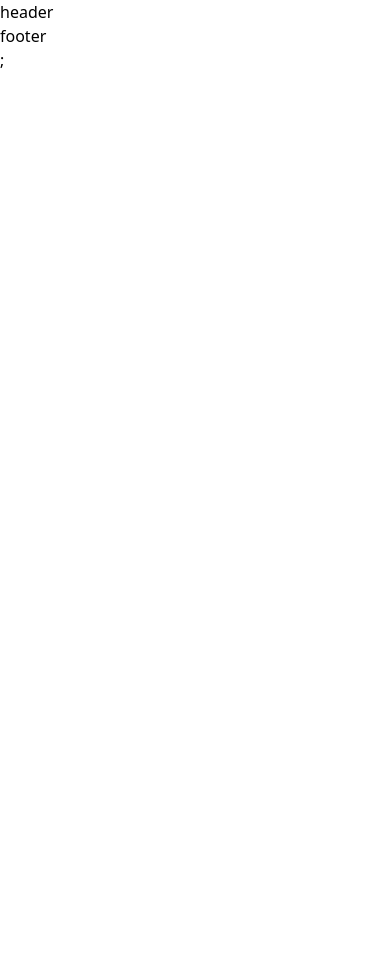
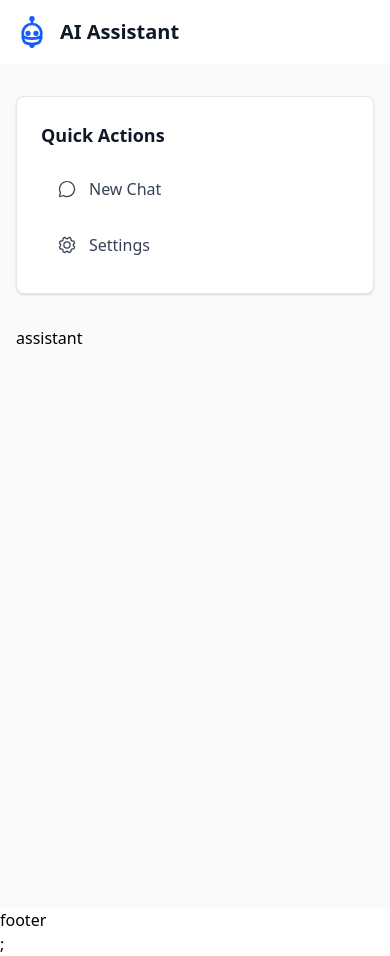
Before and after one commit to prostodiva/chatbot-v2, a React (Vite) app in the folder frontend/chatbot-v2/: page /dashboard in a window 390 px wide. Before the commit the page ends 844 px from the top, so only its background shows below. Built offline with nearby package versions, Linux system fonts and the light colour scheme.

Commit message:
Add: Header, sidebar, Dashboard component

```diff
--- a/frontend/chatbot-v2/src/components/Dashboard.tsx
+++ b/frontend/chatbot-v2/src/components/Dashboard.tsx
@@ -1,6 +1,24 @@
+import { useSelector } from 'react-redux';
+import Sidebar from '../components/Sidebar';
+import type { RootState } from '../store';
+
 function Dashboard() {
+    const { user } = useSelector((state: RootState) => state.user);
+
     return (
-        <div className="dashboard"></div>
+        <div className="min-h-screen bg-gray-50">
+             {user?.name}
+
+            <div className="max-w-7xl mx-auto px-4 sm:px-6 lg:px-8 py-8">
+                <div className="grid grid-cols-1 lg:grid-cols-4 gap-8">
+                    <Sidebar />
+
+                    <div className="lg:col-span-3 space-y-8">
+                       <h1> assistant</h1>
+                    </div>
+                </div>
+            </div>
+        </div>
     );
 }
 
--- a/frontend/chatbot-v2/src/components/Header.tsx
+++ b/frontend/chatbot-v2/src/components/Header.tsx
@@ -1,5 +1,46 @@
-function Header() {
-  return <div>header</div>;
+import { useAppDispatch } from "../store/hooks/useAppDispatch.ts";
+import { useNavigate } from "react-router-dom";
+import { PiSignOut } from 'react-icons/pi';
+import { GrRobot } from "react-icons/gr";
+import { logoutUser} from "../store";
+
+interface  HeaderProps {
+  userName?: string;
+}
+
+function Header({ userName }: HeaderProps) {
+  const dispatch = useAppDispatch();
+  const navigate = useNavigate();
+
+  const handleLogout = async () => {
+    await dispatch(logoutUser());
+    navigate('/login');
+  };
+
+  return (
+      <div className="max-w-7xl mx-auto px-4 sm:px-6 lg:px-8">
+        <div className="flex justify-between items-center h-16">
+          <div className="flex items-center space-x-3">
+            <GrRobot className="h-8 w-8 text-blue-600" />
+            <h1 className="text-xl font-semibold text-gray-900">AI Assistant</h1>
+          </div>
+          <div className="flex items-center space-x-4">
+            {userName ? (
+                <>
+                  <span className="text-sm text-gray-700">Welcome, {userName}</span>
+                  <button
+                      onClick={handleLogout}
+                      className="flex items-center space-x-2 px-3 py-2 text-sm text-gray-600 hover:text-gray-900 hover:bg-gray-100 rounded-md transition-colors"
+                  >
+                    <PiSignOut className="h-4 w-4" />
+                    <span>Logout</span>
+                  </button>
+                </>
+            ) : null}
+          </div>
+        </div>
+      </div>
+  );
 }
 
 export default Header;
--- /dev/null
+++ b/frontend/chatbot-v2/src/components/Sidebar.tsx
@@ -0,0 +1,39 @@
+import { PiChatCircle, PiGear } from 'react-icons/pi';
+
+function Sidebar() {
+    const handleNewChat = () => {
+
+        console.log('New chat clicked');
+    };
+
+    const handleSettings = () => {
+
+        console.log('Settings clicked');
+    };
+
+    return (
+        <div className="lg:col-span-1">
+            <div className="bg-white rounded-lg shadow-sm border border-gray-200 p-6">
+                <h2 className="text-lg font-semibold text-gray-900 mb-4">Quick Actions</h2>
+                <nav className="space-y-2">
+                    <button
+                        onClick={handleNewChat}
+                        className="w-full flex items-center space-x-3 px-4 py-3 text-left text-gray-700 hover:bg-blue-50 hover:text-blue-700 rounded-md transition-colors"
+                    >
+                        <PiChatCircle className="h-5 w-5" />
+                        <span>New Chat</span>
+                    </button>
+                    <button
+                        onClick={handleSettings}
+                        className="w-full flex items-center space-x-3 px-4 py-3 text-left text-gray-700 hover:bg-blue-50 hover:text-blue-700 rounded-md transition-colors"
+                    >
+                        <PiGear className="h-5 w-5" />
+                        <span>Settings</span>
+                    </button>
+                </nav>
+            </div>
+        </div>
+    );
+}
+
+export default Sidebar;
--- a/frontend/chatbot-v2/src/root/Root.tsx
+++ b/frontend/chatbot-v2/src/root/Root.tsx
@@ -7,13 +7,16 @@
 
 import Header from "../components/Header";
 import Footer from "../components/Footer";
+import { useAppSelector} from "../store/hooks/useAppDispatch.ts";
 
 import { Outlet } from "react-router-dom";
 
 function Root() {
-  return (
+    const user = useAppSelector((state) => state.user.user);
+
+    return (
     <div>
-      <Header />
+      <Header userName={user?.name} />
       <Outlet />
       <Footer />
     </div>
```
